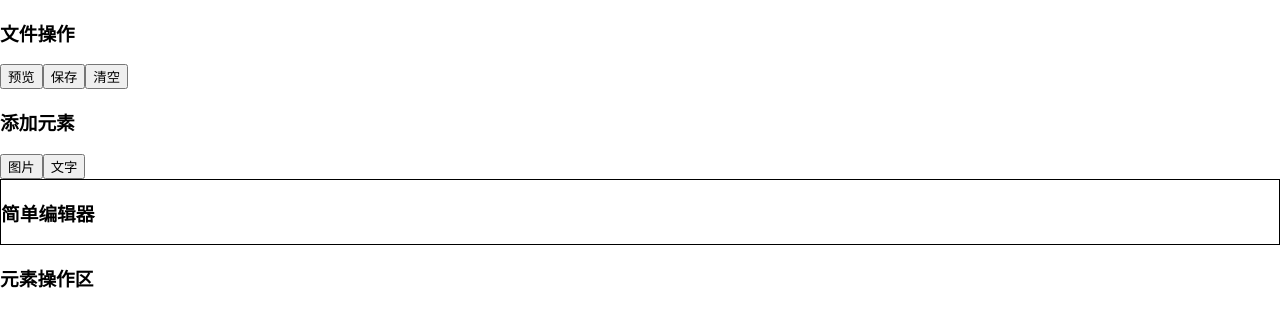
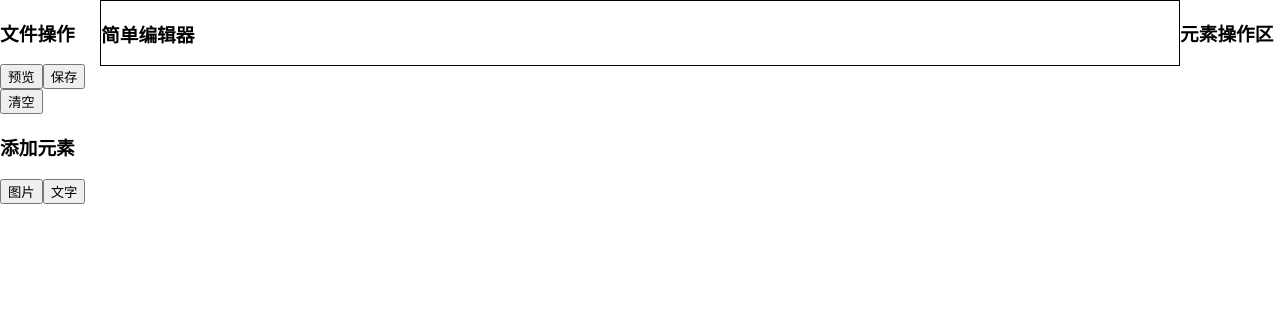
Before and after one commit to richard1230/exercise_work1, a React (Create React App) app: page / in a window 1280 px wide. Shown: the top 326 px of the page. Built offline with nearby package versions, Linux system fonts and the light colour scheme.

Commit message:
基本功能完成

```diff
--- a/src/App.css
+++ b/src/App.css
@@ -1,46 +1,50 @@
 
 
-/*.wrapper{*/
-/*    width:100%;*/
-/*    float: left;*/
+.wrapper{
+    width:100%;
+    float: left;
+}
+
+
+.center{
+    margin: 0 100px;
+}
+
+.left{
+    width: 100px;
+    float: left;
+    margin-left: -100%;
+}
+
+.right{
+    width: 100px;
+    float: left;
+    margin-left: -100px;
+}
+
+
+
+
+
+/*.left-center-right {*/
+/*    display: flex;*/
 /*}*/
 
-
-/*.center{*/
-/*    margin: 0 100px;*/
+/*.left-center-right>div {*/
+/*    height: 150px;*/
 /*}*/
 
-/*.left{*/
-/*    width: 100px;*/
-/*    float: left;*/
-/*    margin-left: -100%;*/
+/*.left {*/
+/*    flex: 1;*/
+/*    !*background: red;*!*/
 /*}*/
 
-/*.right{*/
-/*    width: 100px;*/
-/*    float: left;*/
-/*    margin-left: -100px;*/
+/*.center {*/
+/*    flex: 2;*/
+/*    !*background: yellow;*!*/
 /*}*/
 
-.left-center-right {
-    display: flex;
-}
-
-.left-center-right>div {
-    height: 150px;
-}
-
-.left {
-    flex: 1;
-    /*background: red;*/
-}
-
-.center {
-    flex: 2;
-    /*background: yellow;*/
-}
-
-.right {
-    flex: 1;
-    /*background: blue;*/
-}
+/*.right {*/
+/*    flex: 1;*/
+/*    !*background: blue;*!*/
+/*}*/
--- a/src/App.tsx
+++ b/src/App.tsx
@@ -1,6 +1,6 @@
 import React from 'react';
 import './App.css';
-import {AppProvider} from "./Context";
+import {TopProvider} from "./Context";
 import EditPage from "./compoents/EditPage";
 import AddElement from "./compoents/AddElement";
 import ShowElement from "./compoents/ShowElement";
@@ -9,10 +9,24 @@ import ChangeElement from "./compoents/ChangeElement";
 
 function App() {
     return (
-       <AppProvider>
+       <TopProvider>
            <div className="App">
                {/*<div className="container-fluid">*/}
-                   <div className="left-center-right">
+               {/*    <div className="left-center-right">*/}
+               {/*   <div className="left">*/}
+               {/*    /!*<div className='row'>*!/*/}
+               {/*        /!*<div className='col-xs-2'>*!/*/}
+               {/*            <EditPage />*/}
+               {/*            /!*<hr/>*!/*/}
+               {/*            <AddElement/>*/}
+               {/*        /!*</div>*!/*/}
+               {/*    /!*</div>*!/*/}
+               {/*    </div>*/}
+                   <div className="wrapper">
+                       <div className="center">
+                           <ShowElement/>
+                       </div>
+                   </div>
                <div className="left">
                    {/*<div className='row'>*/}
                    {/*<div className='col-xs-2'>*/}
@@ -21,9 +35,8 @@ function App() {
                    <AddElement/>
                    {/*</div>*/}
                    {/*</div>*/}
-                      <div className="center">
-                          <ShowElement/>
                </div>
+
                       <div className="right">
                           {/*<div className='col-xs-4 text-left'>*/}
                               <h3>元素操作区</h3>
@@ -32,12 +45,12 @@ function App() {
                           {/*</div>*/}
                       </div>
 
-               </div>
-             </div>
+               {/*</div>*/}
+             {/*</div>*/}
                {/*</div>*/}
            </div>
 
-       </AppProvider>
+       </TopProvider>
 
     );
 }
--- a/src/Context.tsx
+++ b/src/Context.tsx
@@ -48,7 +48,7 @@ const AppContext = createContext<{ state: IGlobalProps; dispatch: React.Dispatch
     dispatch: () => null
 });
 
-const AppProvider: React.FC = ({ children }) => {
+const TopProvider: React.FC = ({ children }) => {
     const [state, dispatch] = useReducer(reducer, globalProps);
 
     return (
@@ -59,4 +59,4 @@ const AppProvider: React.FC = ({ children }) => {
 }
 
 
-export { AppContext, AppProvider };
+export { AppContext, TopProvider };
--- a/src/compoents/ChangeElement.tsx
+++ b/src/compoents/ChangeElement.tsx
@@ -7,7 +7,7 @@ const ChangeElement: React.FC<any> = (props) => {
     const {state: globalProps, dispatch} = useContext(AppContext);
     const {_elementContent: elementContent} = globalProps;
 
-    //获取图像编辑框改动
+    //获取图片编辑框改动
     const picChange = (e: ChangeEvent<HTMLTextAreaElement>) => {
         const newSate = {
             picvalue: e.target.value
```
Lines whose indentation alone changed are shown as unchanged.
